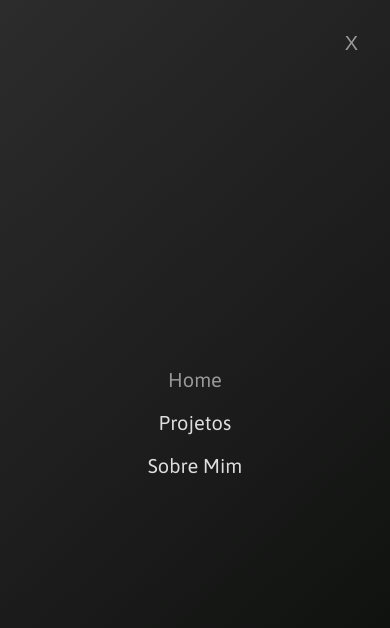
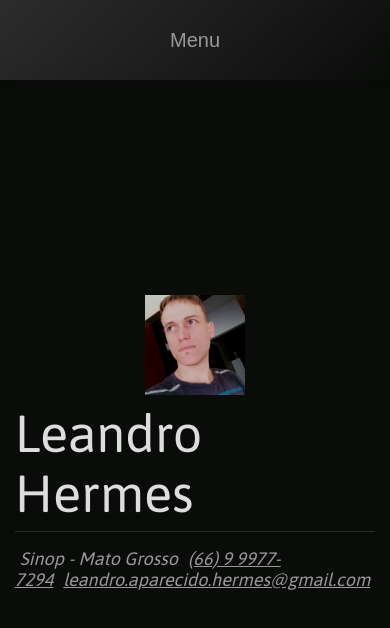
Before and after one commit to leandroaphermes/website-leandrohermes, a Next.js app: page / in a window 390 px wide. Shown: the top 628 px of the page. Built offline with nearby package versions, Linux system fonts and the light colour scheme.

Commit message:
onClick no menu fecha o menu responsivo

```diff
--- a/src/components/BasePage/index.tsx
+++ b/src/components/BasePage/index.tsx
@@ -7,7 +7,7 @@ interface BasePageProps {
 }
 
 export default function BasePage({ children }: BasePageProps): ReactElement {
-  const [isCollapsed, setIsCollapsed] = useState(false);
+  const [isCollapsed, setIsCollapsed] = useState(true);
 
   return (
     <Wrapper isCollapsed={isCollapsed}>
--- a/src/components/Header/index.tsx
+++ b/src/components/Header/index.tsx
@@ -15,6 +15,10 @@ export default function Header({
   onCloseMenu,
   onOpenMenu,
 }: HeaderProps) {
+  function handleClick() {
+    onCloseMenu(isCollapsed);
+  }
+
   return (
     <S.Wrapper isCollapsed={isCollapsed}>
       {isCollapsed && (
@@ -22,7 +26,7 @@ export default function Header({
       )}
       <S.CloseButtom onClick={() => onCloseMenu(isCollapsed)}>X</S.CloseButtom>
       <S.ContainerMenu>
-        <Menu />
+        <Menu onClick={handleClick} />
       </S.ContainerMenu>
     </S.Wrapper>
   );
--- a/src/components/Menu/NavLink.tsx
+++ b/src/components/Menu/NavLink.tsx
@@ -1,22 +1,47 @@
 import Link, { LinkProps } from "next/link";
 import { useRouter } from "next/router";
 import React from "react";
+import { UrlObject } from "url";
+
+declare type Url = string | UrlObject;
+
+export type SubMenuItemProps = {
+  href: Url;
+  isActive: boolean;
+};
+
+export type NavLinkProps = {
+  children: React.ReactNode;
+  onClick?: (
+    e: React.MouseEvent<HTMLElement>,
+    navItem: SubMenuItemProps
+  ) => void;
+} & LinkProps;
 
 import * as S from "./styles";
-
-export type NavLinkProps = { children: React.ReactNode } & LinkProps;
 
 export default function NavLink({
   href,
   children,
+  onClick,
   ...restProps
 }: NavLinkProps) {
   const router = useRouter();
 
-  const isAcitive = router.pathname == href;
+  const isActive = router.pathname == href;
+
+  const navItem: SubMenuItemProps = {
+    href: href,
+    isActive: isActive,
+  };
 
   return (
-    <S.MenuItem isActive={isAcitive}>
+    <S.MenuItem
+      isActive={isActive}
+      onClick={(e) =>
+        typeof onClick === "function" ? onClick(e, navItem) : null
+      }
+    >
       <Link href={href} {...restProps}>
         {children}
       </Link>
--- a/src/components/Menu/index.tsx
+++ b/src/components/Menu/index.tsx
@@ -1,14 +1,22 @@
 import React from "react";
-import NavLink from "./NavLink";
+import NavLink, { NavLinkProps } from "./NavLink";
 
 import * as S from "./styles";
 
-export default function Menu() {
+export type MenuProps = Pick<NavLinkProps, "onClick">;
+
+export default function Menu({ onClick }: MenuProps) {
   return (
     <S.Wrapper>
-      <NavLink href="/">Home</NavLink>
-      <NavLink href="/projetos">Projetos</NavLink>
-      <NavLink href="/sobre-mim">Sobre Mim</NavLink>
+      <NavLink href="/" onClick={onClick}>
+        Home
+      </NavLink>
+      <NavLink href="/projetos" onClick={onClick}>
+        Projetos
+      </NavLink>
+      <NavLink href="/sobre-mim" onClick={onClick}>
+        Sobre Mim
+      </NavLink>
     </S.Wrapper>
   );
 }
```
Also changed, not shown: public/vercel.svg (deleted).
